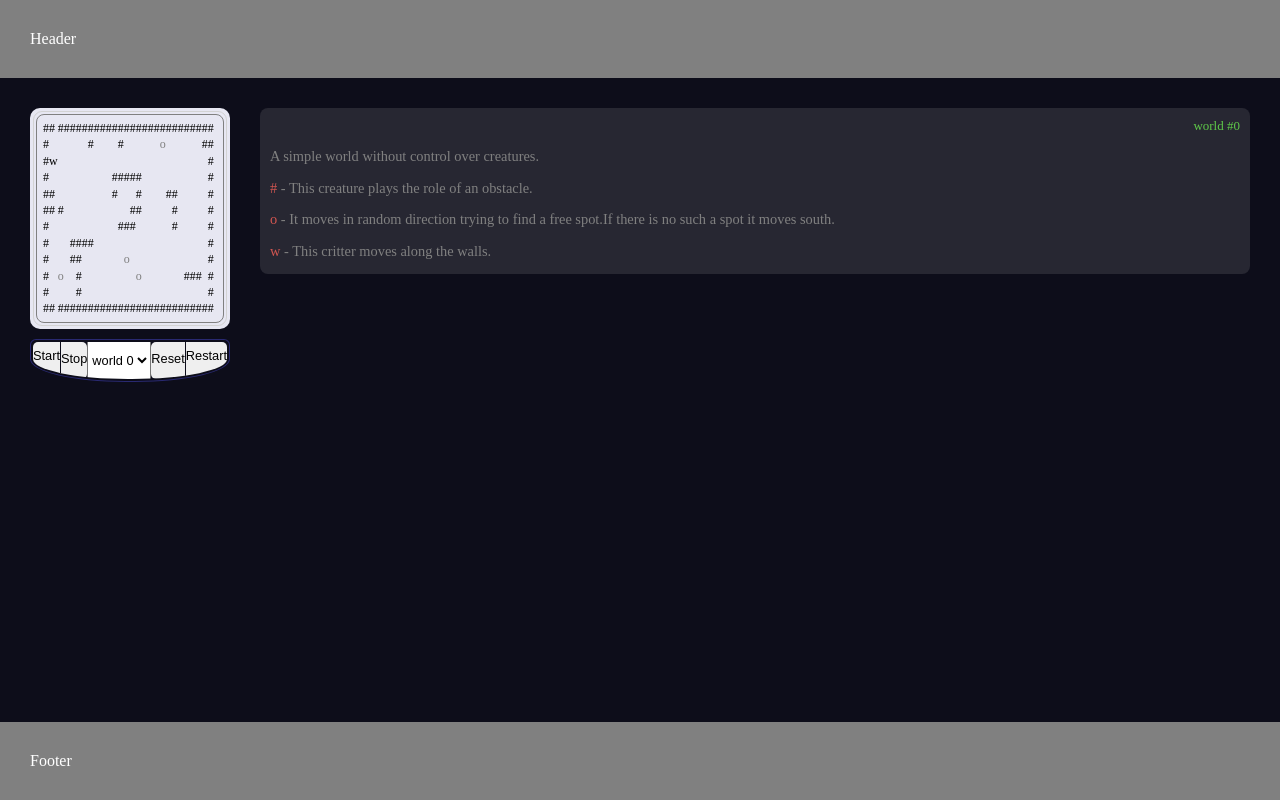
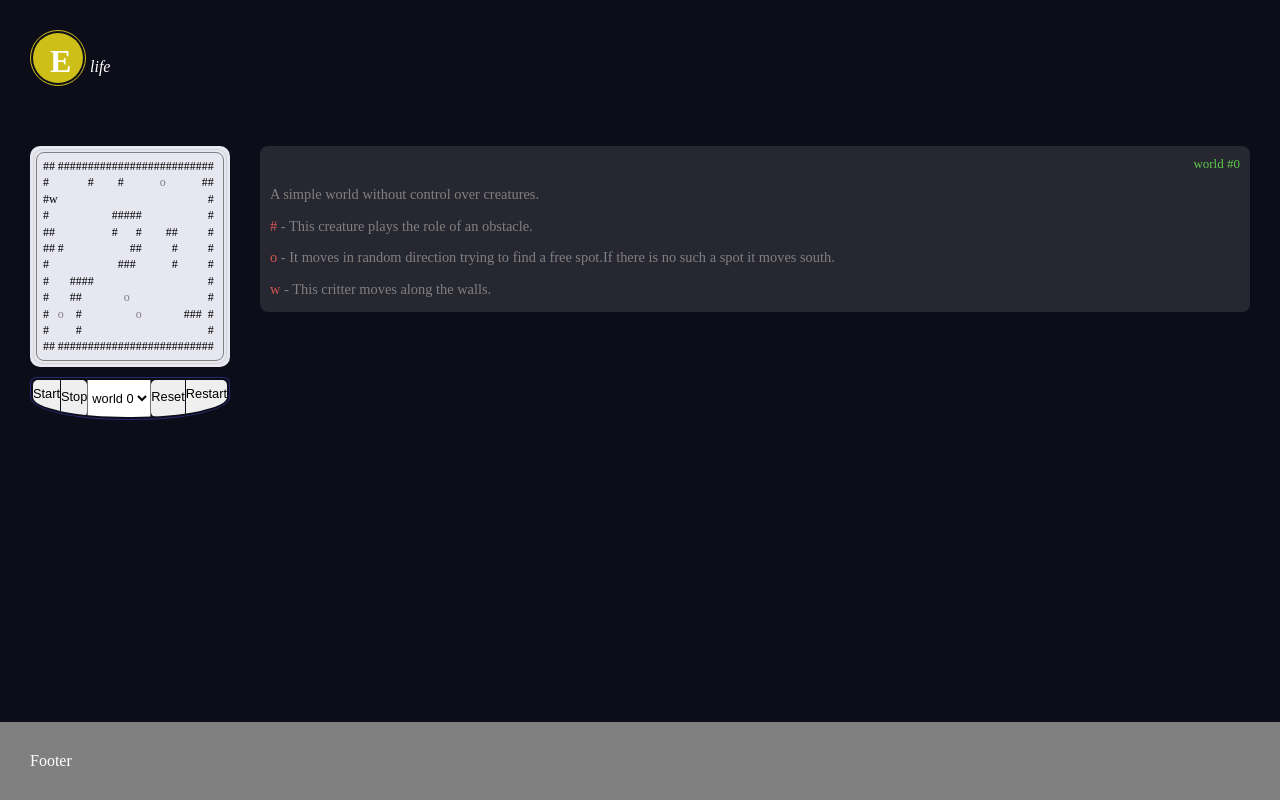
Before and after one commit to Yurimcalex/e-life, a website built with Vite: page index.html in a window 1280 px wide. Built offline with nearby package versions, Linux system fonts and the light colour scheme.

Commit message:
Create app banner

```diff
--- a/index.html
+++ b/index.html
@@ -8,7 +8,14 @@
   </head>
   <body>
     <div class="page">
-      <div class="header">Header</div>
+      <div class="header">
+        <div class="banner">
+          <div>
+            <span>E</span>
+          </div>
+          <em>life</em>
+        </div>
+      </div>
 
       <div class="wrapper">
         <div>
--- /dev/null
+++ b/src/extension/css/banner.css
@@ -0,0 +1,22 @@
+.banner {
+	color: white;
+}
+
+.banner > div {
+	display: inline-block;
+	padding: 2px;
+	border: 1px solid #CEBF18;
+	border-radius: 50%;
+}
+
+.banner > div span {
+	display: inline-block;
+	width: 50px;
+	height: 50px;
+	padding-left: 17px;
+	border-radius: 50%;
+	background: #CEBF18;
+	font-size: 2em;
+	font-weight: bold;
+	line-height: 1.8;
+}
--- a/style.css
+++ b/style.css
@@ -1,3 +1,5 @@
+@import './src/extension/css/banner.css';
+
 * {
 	box-sizing: border-box;
 }
@@ -134,17 +136,15 @@ body {
 	letter-spacing: -2px;
 }
 
+.header {
+	padding: 30px;
+}
+
 .footer {
 	color: white;
 	padding: 30px;
 	background: gray;
 	margin-top: auto;
-}
-
-.header {
-	color: white;
-	padding: 30px;
-	background: gray;
 }
 
 @media screen and (max-width: 900px) {
```
